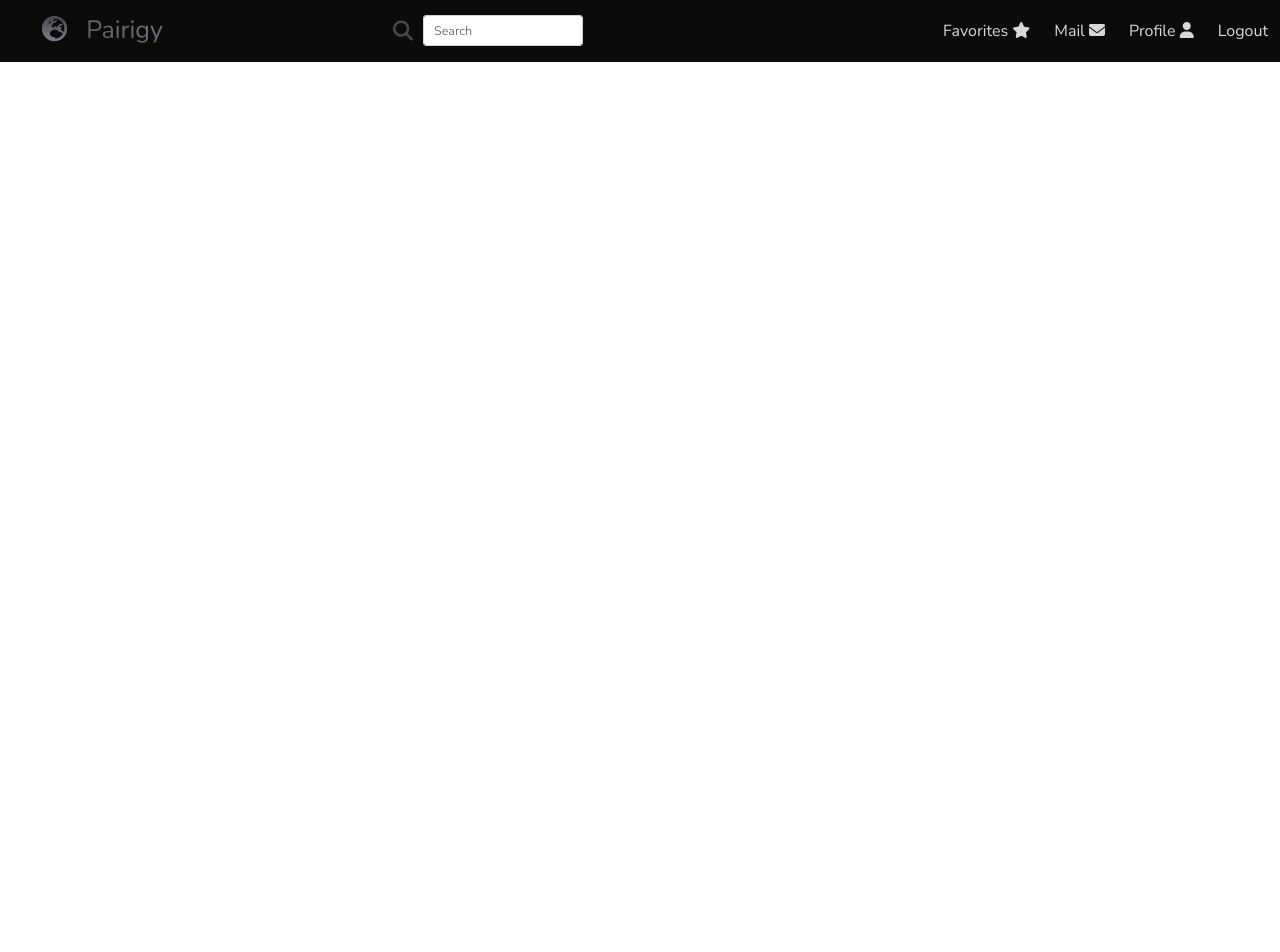
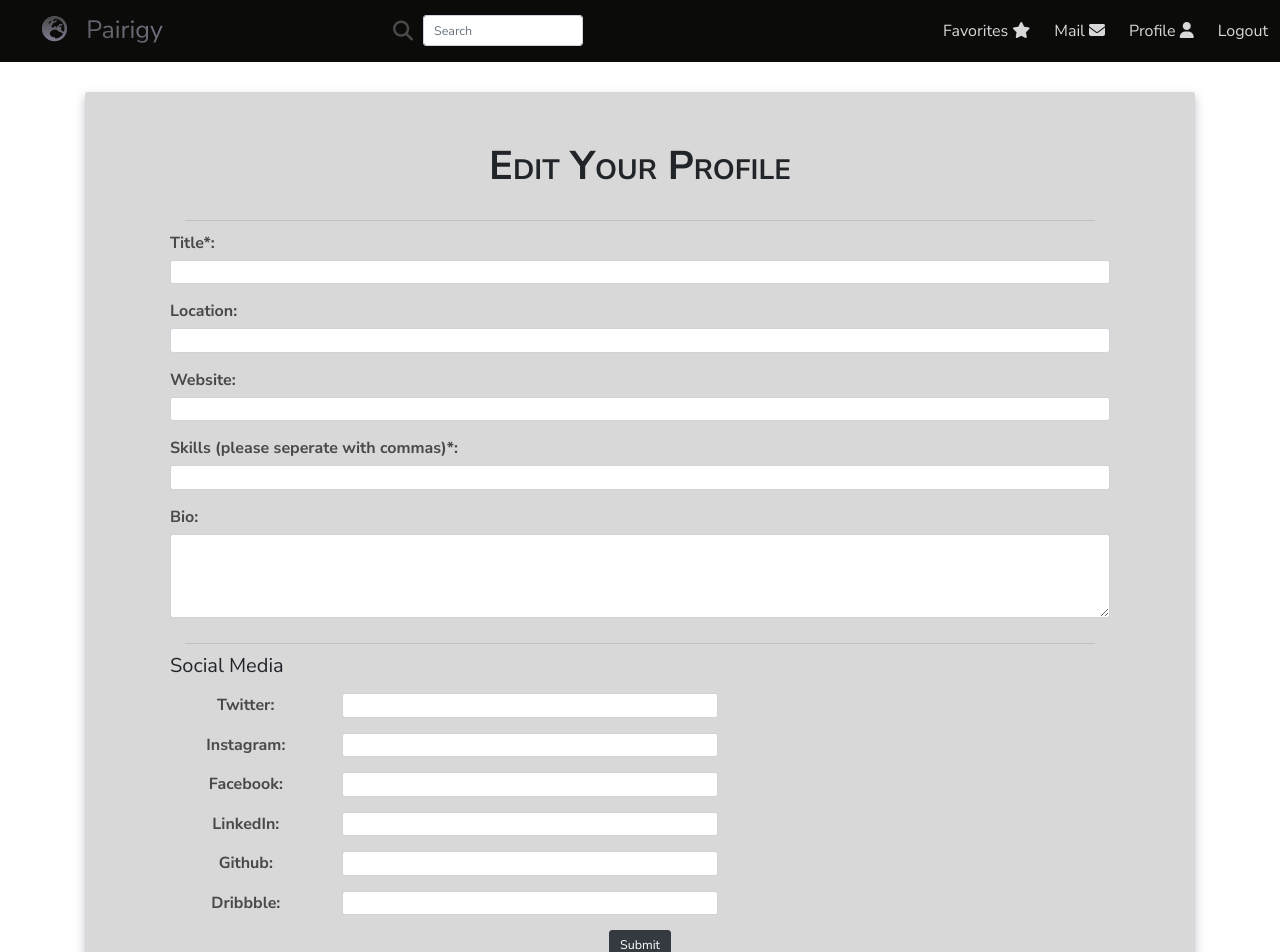
Before and after one commit to xemotionalx/Pairigy, a React (Create React App) app in the folder client/: page /createprofile in a window 1280 px wide. Shown: the top 952 px of the page. Before the commit the page ends 800 px from the top, so only its background shows below. Built offline with nearby package versions, Linux system fonts and the light colour scheme; no server answers; the HTML template or start-up script is replaced by a standard one.

Commit message:
create profile form made

```diff
--- a/client/src/App.js
+++ b/client/src/App.js
@@ -7,7 +7,8 @@ import Navbar from './components/layout/Navbar';
 // Import pages
 import Index from './components/pages/Index';
 //profile
-import EditProfile from './components/pages/EditProfile';
+import EditProfile from './components/pages/profile-forms/EditProfile';
+import CreateProfile from './components/pages/profile-forms/CreateProfile';
 import Profile from './components/pages/Profile';
 import MyProfile from './components/pages/profile/MyProfile';
 import MySkills from './components/pages/profile/MySkills';
@@ -48,7 +49,10 @@ return (
 
         <PrivateRoute path='/myprofile/' exact component={MyProfile} />
         <PrivateRoute path='/myskills/' exact component={MySkills} />
+
         <Route path='/editprofile/' exact component={EditProfile} />
+        <Route path='/createprofile/' exact component={CreateProfile} />
+
         <Route path='/profile/' exact component={Profile} />
 
         <Route path='/createmessage/' exact component={CreateMessage} />
--- a/client/src/actions/profile.js
+++ b/client/src/actions/profile.js
@@ -25,7 +25,9 @@ export const getCurrentProfile = () => async dispatch => {
 }
 
 //edit profile
-export const createProfile = ( formData ) => async dispatch => {
+//the history object has a "push" method
+// edit startes as false to flag that we are creating a profile for the first time
+export const createProfile = ( formData, history, edit = false ) => async dispatch => {
     try {
         //set the header type so route can receive json
         const config = {
@@ -43,14 +45,12 @@ export const createProfile = ( formData ) => async dispatch => {
             payload: res.data
         });
 
+        //history object used to be able to redirect
+        if (!edit) {
+            history.push('/myprofile');
+        };
+
     } catch(err) {
-        //save the errors array from the post route to this variable
-        const errors = err.response.data.errors;
-
-        errors.forEach(error => {
-            console.log(error.msg)
-        });
-
         dispatch({
             type: PROFILE_ERROR,
             payload: {
--- /dev/null
+++ b/client/src/components/pages/profile-forms/CreateProfile.js
@@ -0,0 +1,142 @@
+import React, { useState } from 'react';
+import { Link, withRouter } from 'react-router-dom';
+import PropTypes from 'prop-types';
+import { connect } from 'react-redux';
+import { createProfile } from '../../../actions/profile';
+
+const CreateProfile = ({ createProfile, history }) => {
+    const [formData, setFormData] = useState({
+        status: '',
+        website: '',
+        location: '',
+        skills: '',
+        bio: '',
+        youtube: '',
+        twitter: '',
+        facebook: '',
+        linkedin: '',
+        instagram: '',
+        github: '',
+        dribbble: ''
+    });
+
+    const {
+        status,
+        website,
+        location,
+        skills,
+        bio,
+        youtube,
+        twitter,
+        facebook,
+        linkedin,
+        instagram,
+        github,
+        dribbble
+    } = formData
+
+    //the value of that text field will be put in that part of the state of the formData
+    // ...formData create a copy of formdata, set a key:value pair with the name & value of each input field
+    const onChange = e => setFormData({ ...formData, [e.target.name]: e.target.value})
+
+    const onSubmit = e => {
+        e.preventDefault();
+        //this will submit all the fields in the formData state
+        createProfile(formData, history);
+    };
+
+    return (
+        <div className="container mt-5 mb-5">
+
+             <section className="section-editprofile form-editprofile text-center">
+               <h1 className="heading-profile--main mb-5">Edit Your Profile</h1>
+                <hr />
+                <form className="form-group" onSubmit={e => onSubmit(e)}>
+                  <div className="row">
+                  <label htmlFor='location' className="form-editprofile--label">Title*:</label>
+                    <input type="text" name='status' value={status} onChange={e => onChange(e)} className="form-control mb-4" required></input>
+
+                    <label htmlFor='location' className="form-editprofile--label">Location:</label>
+                    <input type="text" name='location' value={location} onChange={e => onChange(e)} className="form-control mb-4"></input>
+
+                    <label htmlFor='website' className="form-editprofile--label">Website:</label>
+                    <input type="text" name='website' value={website} onChange={e => onChange(e)} className="form-control mb-4"></input>
+
+                    <label htmlFor='skills' className="form-editprofile--label">Skills (please seperate with commas)*:</label>
+                    <input type="text" name='skills' value={skills} onChange={e => onChange(e)} className="form-control mb-4" required></input>
+
+                    <label htmlFor='bio' className="form-editprofile--label">Bio:</label>
+                    <textarea type="text" name='bio' value={bio} onChange={e => onChange(e)} className="form-control mb-4" rows="5"></textarea>
+                  </div>
+
+                  <hr />
+
+                  <div className="row">
+                    <h2 className="mb-4">Social Media</h2>
+                  </div>
+
+                  <div className="row">
+                    <div className="col-sm-2">
+                      <label htmlFor='twitter' className="form-editprofile--label mr-2">Twitter:</label>
+                    </div>
+                    <div className="col-sm-10">
+                      <input type="text" name='twitter' value={twitter} onChange={e => onChange(e)} className="form-control mb-4 w-50"></input>
+                    </div>
+                  </div>
+                  <div className="row">
+                    <div className="col-sm-2">
+                      <label htmlFor='instagram' className="form-editprofile--label mr-2">Instagram:</label>
+                    </div>
+                    <div className="col-sm-10">
+                      <input type="text" name='instagram' value={instagram} onChange={e => onChange(e)} className="form-control mb-4 w-50"></input>
+                    </div>
+                  </div>
+                  <div className="row">
+                    <div className="col-sm-2">
+                      <label htmlFor='facebook' value={facebook} onChange={e => onChange(e)} className="form-editprofile--label mr-2">Facebook:</label>
+                    </div>
+                    <div className="col-sm-10">
+                      <input type="text" name='facebook' value={facebook} onChange={e => onChange(e)} className="form-control mb-4 w-50"></input>
+                    </div>
+                  </div>
+                  <div className="row">
+                    <div className="col-sm-2">
+                      <label htmlFor='linkedin' className="form-editprofile--label mr-2">LinkedIn:</label>
+                    </div>
+                    <div className="col-sm-10">
+                      <input type="text" name='linkedin' value={linkedin} onChange={e => onChange(e)} className="form-control mb-4 w-50"></input>
+                    </div>
+                  </div>
+                  <div className="row">
+                    <div className="col-sm-2">
+                      <label htmlFor='github' className="form-editprofile--label mr-2">Github:</label>
+                    </div>
+                    <div className="col-sm-10">
+                      <input type="text" name='github' value={github} onChange={e => onChange(e)}  className="form-control mb-4 w-50"></input>
+                    </div>
+                  </div>
+                  <div className="row">
+                    <div className="col-sm-2">
+                      <label htmlFor='dribbble' className="form-editprofile--label mr-2">Dribbble:</label>
+                    </div>
+                    <div className="col-sm-10">
+                      <input type="text" name='dribbble' value={dribbble} onChange={e => onChange(e)}  className="form-control mb-4 w-50"></input>
+                    </div>
+                  </div>
+
+                  <input type='submit' className="btn btn-dark btn-lg" />
+
+                </form>
+
+             </section>
+
+        </div>
+    )
+}
+
+CreateProfile.propTypes = {
+    createProfile: PropTypes.func.isRequired,
+}
+
+//with router allows for the redirect through the action
+export default connect(null, {createProfile})(withRouter(CreateProfile));
```
Also changed, not shown: client/src/components/pages/profile/MyProfile.js (+97 -86 lines), client/src/components/pages/profile-forms/EditProfile.js (renamed from client/src/components/pages/EditProfile.js), 1 other file (tests, documents, lock files or other folders).
